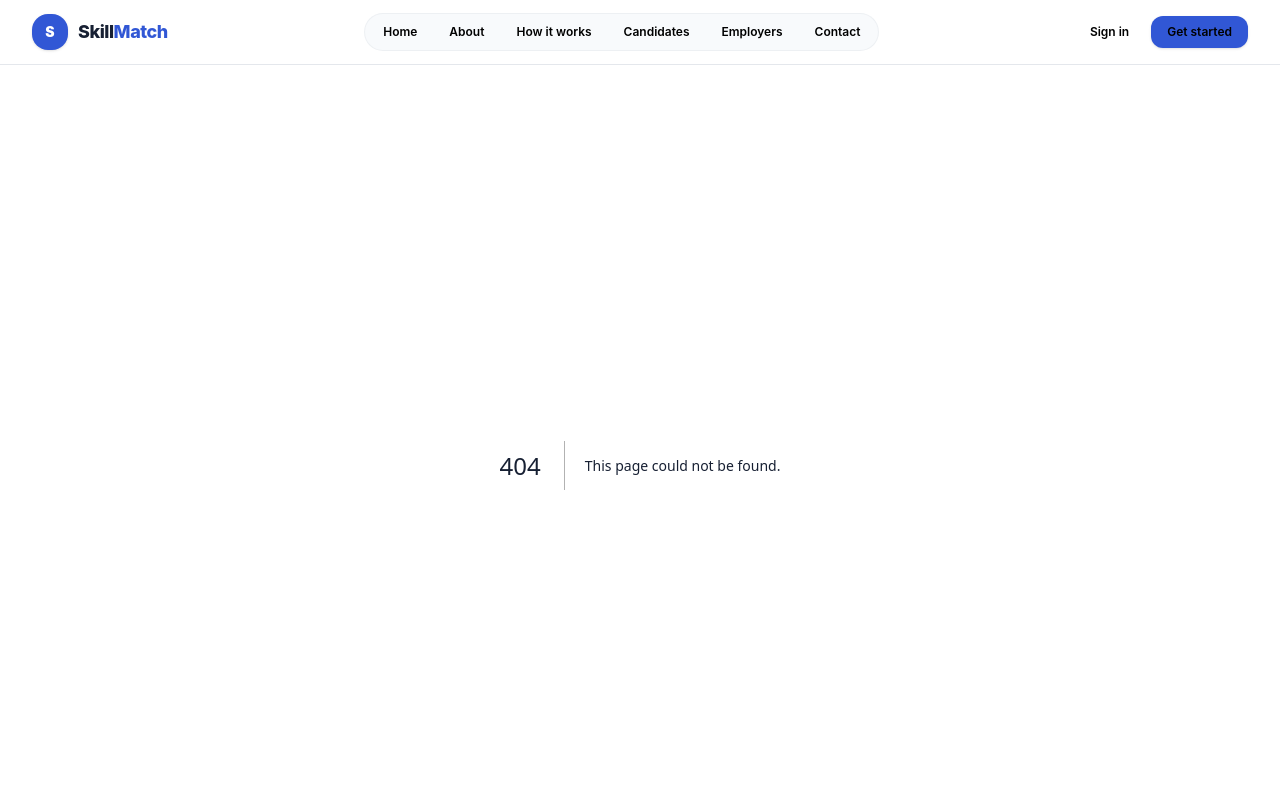
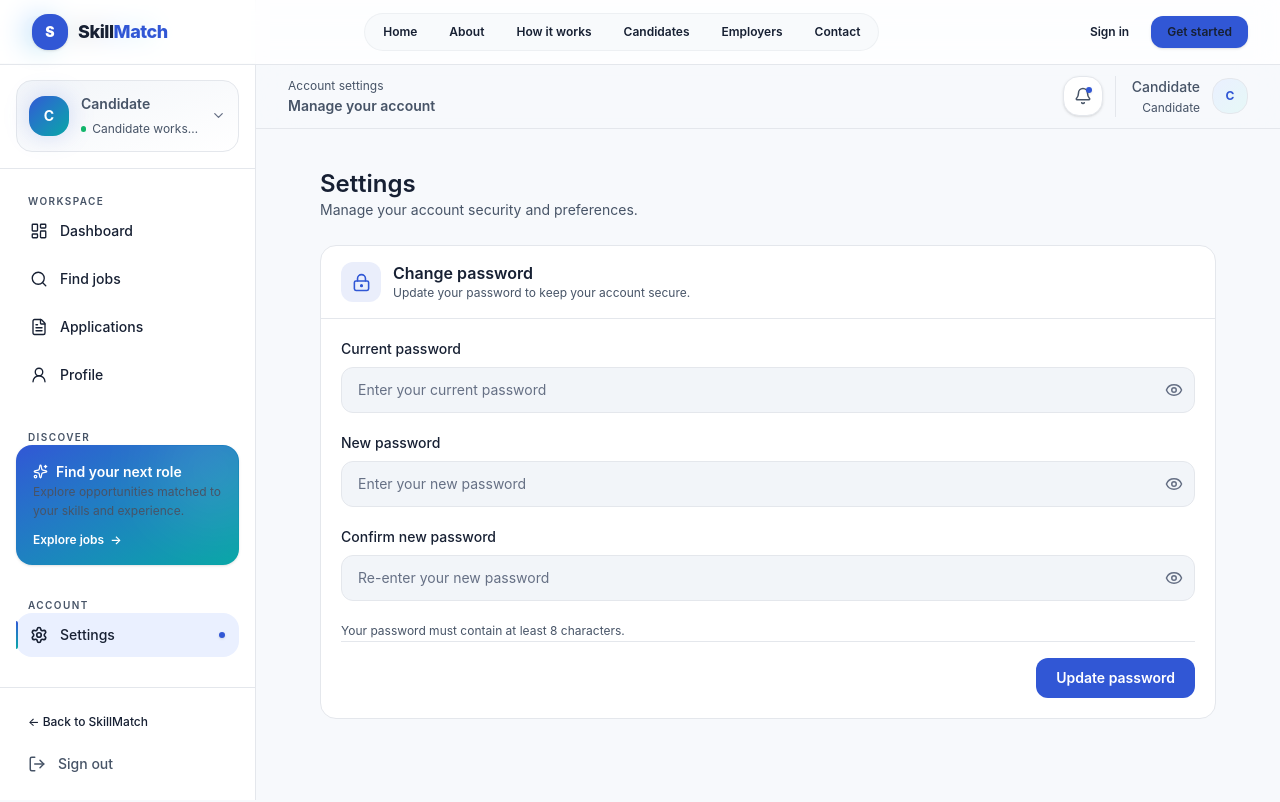
Before and after one commit to Yadelew-zemene/skill-match-platform, a Next.js app in the folder frontend/: page /candidate/settings in a window 1280 px wide. Before the commit this address had no page. Shown: the top 802 px of the page. Built offline with nearby package versions, Linux system fonts and the light colour scheme.

Commit message:
Add candidate account settings page

```diff
--- /dev/null
+++ b/frontend/app/(protected)/candidate/settings/page.tsx
@@ -0,0 +1,20 @@
+"use client";
+
+import ChangePasswordForm from "@/components/settings/ChangePasswordForm";
+
+export default function CandidateSettingsPage() {
+  return (
+    <div className="mx-auto w-full max-w-4xl space-y-6">
+      <div>
+        <h1 className="text-2xl font-bold text-[var(--foreground)]">
+          Settings
+        </h1>
+        <p className="mt-1 text-sm text-[var(--text-secondary)]">
+          Manage your account security and preferences.
+        </p>
+      </div>
+
+      <ChangePasswordForm />
+    </div>
+  );
+}
```
